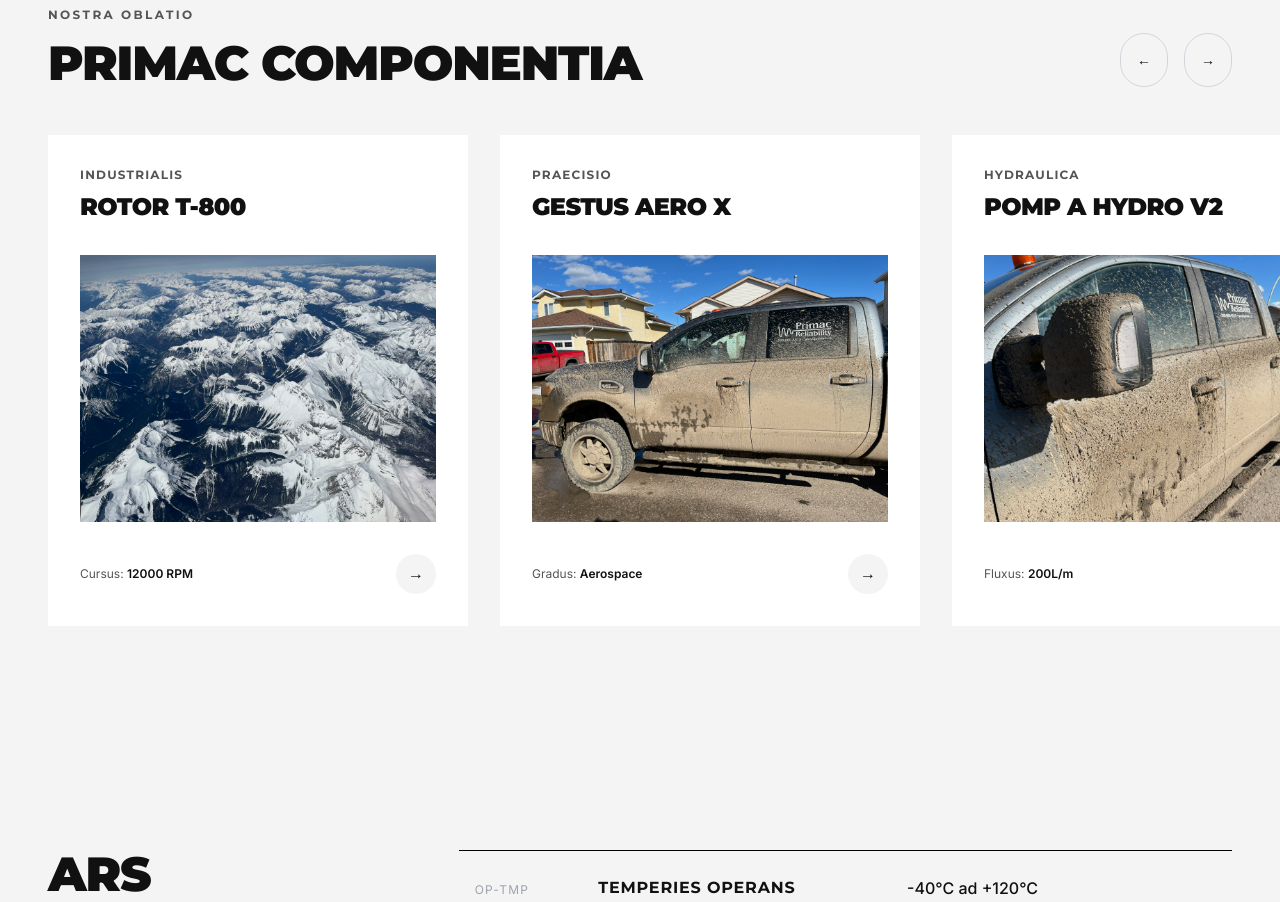
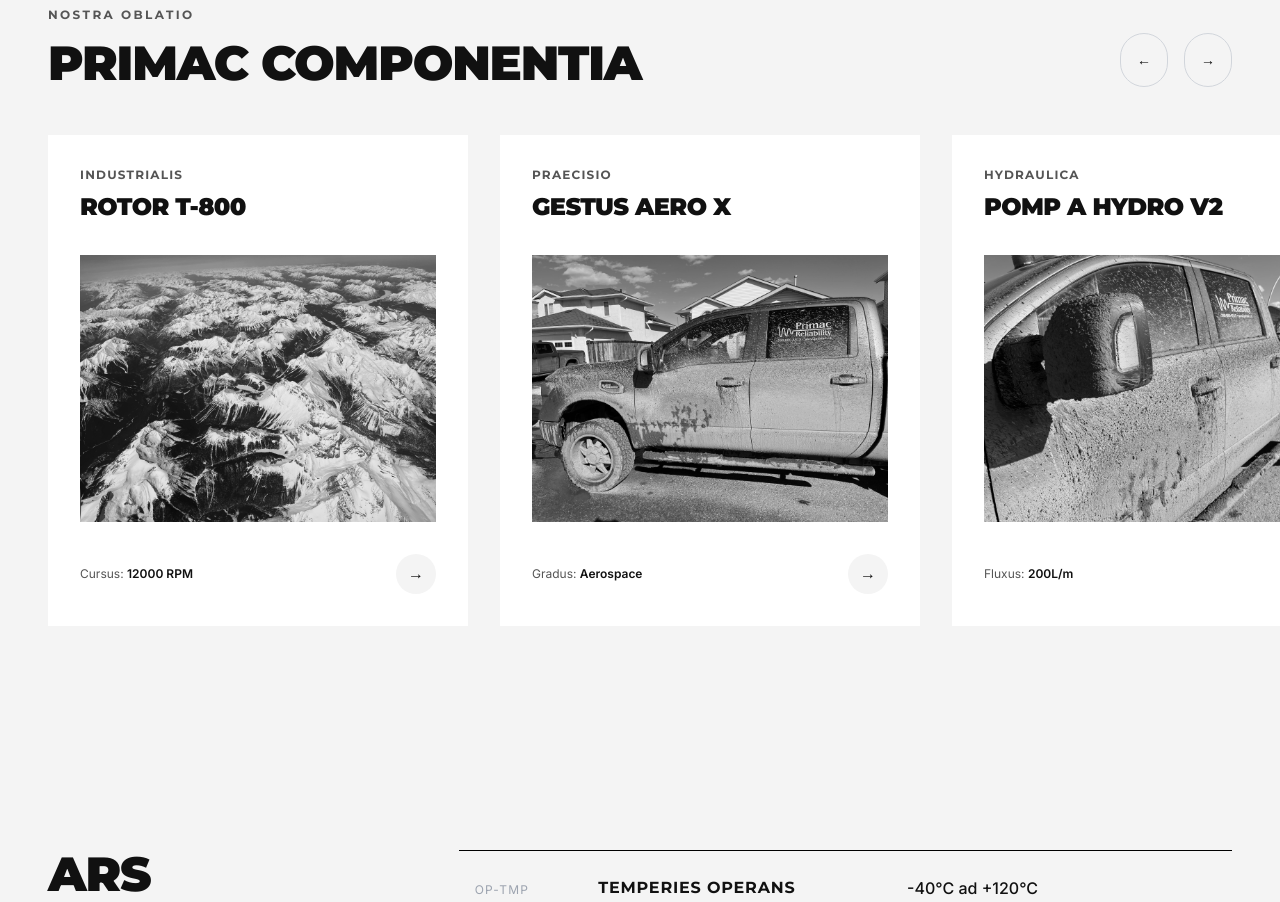
Before and after one commit to mikecorcoran/primac-reliability, a Next.js app: page / in a window 1280 px wide. Shown: the part 3280-4182 px from the top of the page. Built offline with nearby package versions, Linux system fonts and the light colour scheme.

Commit message:
Improve product slider hover treatment

```diff
--- a/components/ProductSlider.tsx
+++ b/components/ProductSlider.tsx
@@ -42,9 +42,16 @@ export const ProductSlider: React.FC = () => {
   const x = useMotionValue(0);
 
   useEffect(() => {
-    if (carousel.current) {
-      setWidth(carousel.current.scrollWidth - carousel.current.offsetWidth);
-    }
+    const calculateWidth = () => {
+      if (carousel.current) {
+        setWidth(carousel.current.scrollWidth - carousel.current.offsetWidth);
+      }
+    };
+
+    calculateWidth();
+    window.addEventListener('resize', calculateWidth);
+
+    return () => window.removeEventListener('resize', calculateWidth);
   }, []);
 
   return (
@@ -66,12 +73,12 @@ export const ProductSlider: React.FC = () => {
 
       <motion.div
         ref={carousel}
-        className="cursor-grab active:cursor-grabbing overflow-hidden pl-6 md:pl-12"
+        className="cursor-grab active:cursor-grabbing overflow-hidden px-6 sm:px-8 md:px-12"
       >
         <motion.div
           drag="x"
           dragConstraints={{ right: 0, left: -width }}
-          className="flex gap-8 w-fit pr-12"
+          className="flex gap-6 sm:gap-8 w-fit pr-10 sm:pr-12"
           whileTap={{ cursor: "grabbing" }}
           style={{ x }}
         >
@@ -87,12 +94,17 @@ export const ProductSlider: React.FC = () => {
                   src={product.image}
                   alt={product.name}
                   fill
-                  className="object-cover mix-blend-multiply transition-transform duration-700 group-hover:scale-110"
+                  className="object-cover transition-all duration-700 grayscale group-hover:grayscale-0 mix-blend-multiply group-hover:mix-blend-normal group-hover:scale-110"
                   draggable={false}
                   sizes="(min-width: 768px) 420px, 300px"
                 />
-                {/* Accent Line on Hover */}
-                <div className="absolute bottom-0 left-0 w-full h-1 bg-brand-accent transform scale-x-0 group-hover:scale-x-100 transition-transform duration-500 origin-left" />
+                {/* Animated Border Wrap on Hover */}
+                <div className="absolute inset-0 pointer-events-none">
+                  <span className="absolute top-0 left-0 h-[2px] w-full bg-brand-accent scale-x-0 origin-left transition-transform duration-200 ease-[cubic-bezier(0.16,1,0.3,1)] group-hover:scale-x-100" />
+                  <span className="absolute top-0 right-0 w-[2px] h-full bg-brand-accent scale-y-0 origin-top transition-transform duration-200 ease-[cubic-bezier(0.16,1,0.3,1)] delay-75 group-hover:scale-y-100" />
+                  <span className="absolute bottom-0 left-0 h-[2px] w-full bg-brand-accent scale-x-0 origin-right transition-transform duration-200 ease-[cubic-bezier(0.16,1,0.3,1)] delay-[150ms] group-hover:scale-x-100" />
+                  <span className="absolute top-0 left-0 w-[2px] h-full bg-brand-accent scale-y-0 origin-bottom transition-transform duration-200 ease-[cubic-bezier(0.16,1,0.3,1)] delay-[225ms] group-hover:scale-y-100" />
+                </div>
               </div>
 
               <div className="flex justify-between items-center">
```
